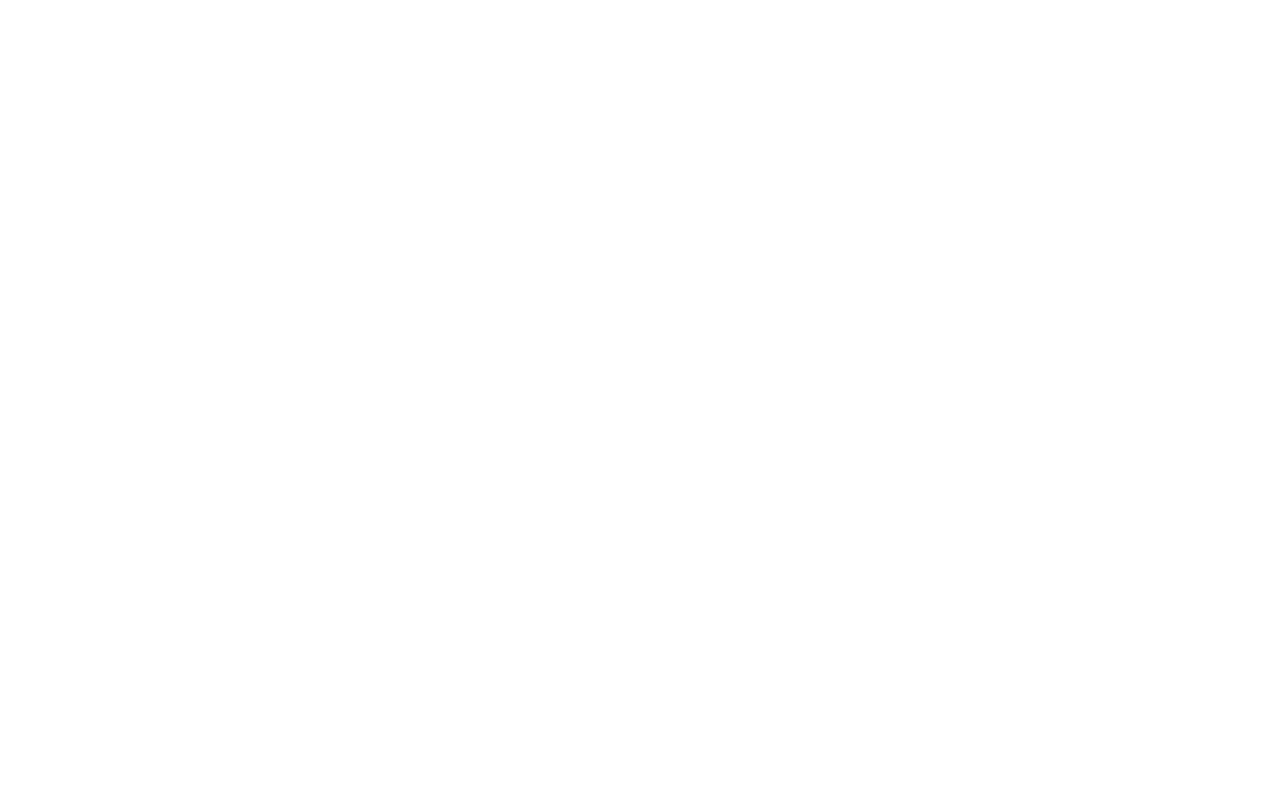
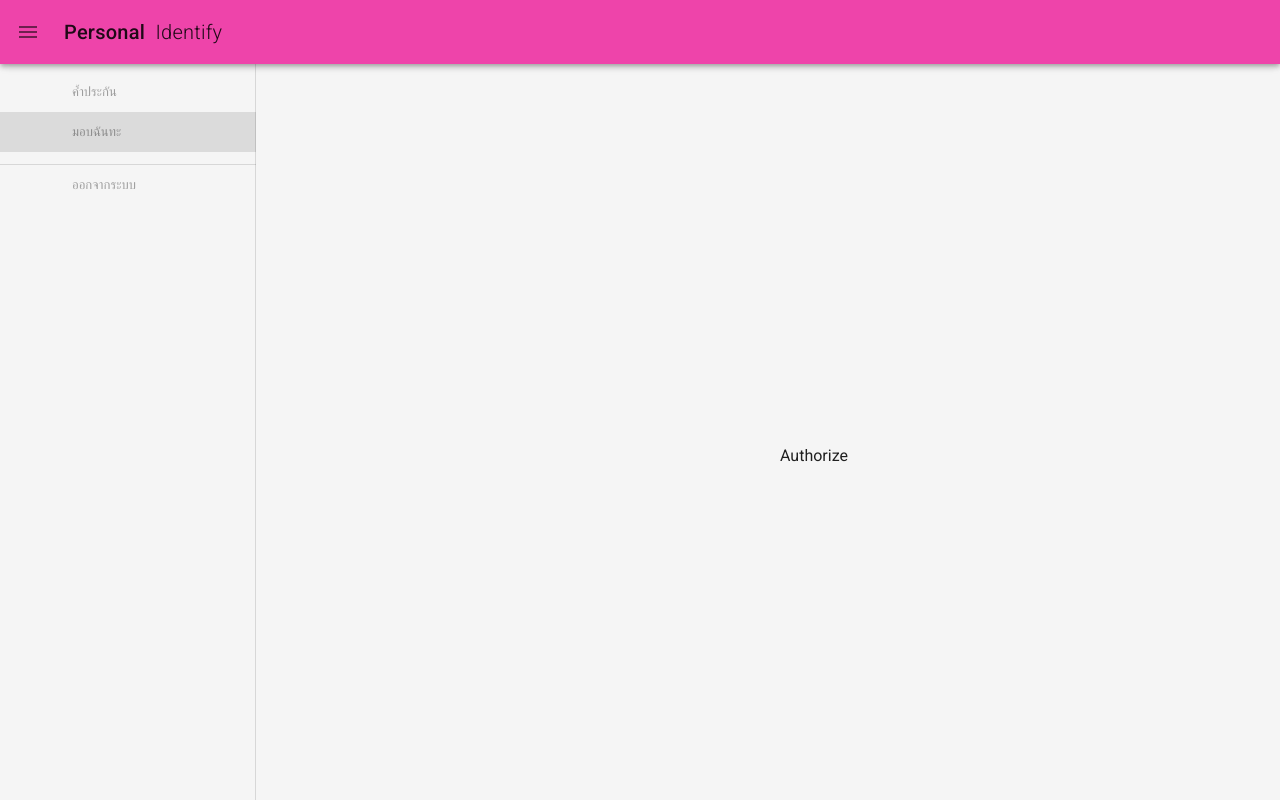
Before and after one commit to infinityc2/hackathon, a Vue app: page /menu/authorize in a window 1280 px wide. Built offline with nearby package versions, Linux system fonts and the light colour scheme.

Commit message:
add component

```diff
--- /dev/null
+++ b/src/components/Authorize.vue
@@ -0,0 +1,5 @@
+<template>
+    <v-container style="position: fixed">
+        Authorize
+    </v-container>
+</template>
--- /dev/null
+++ b/src/components/Guarantee.vue
@@ -0,0 +1,5 @@
+<template>
+    <v-container style="position: fixed">
+        Guarantee
+    </v-container>
+</template>
--- a/src/components/Login.vue
+++ b/src/components/Login.vue
@@ -6,7 +6,7 @@
           <v-col cols="12" sm="8" md="4">
             <v-card class="elevation-12">
               <v-toolbar color="primary" dark flat>
-                <v-toolbar-title>Login form</v-toolbar-title>
+                <v-toolbar-title>Identify</v-toolbar-title>
               </v-toolbar>
               <v-card-text>
                 <v-form>
@@ -22,8 +22,9 @@
                 </v-form>
               </v-card-text>
               <v-card-actions>
-                <div class="flex-grow-1"></div>
-                <v-btn color="primary">Login</v-btn>
+                <v-btn text replace to="/register">Register</v-btn>
+                <v-spacer></v-spacer>
+                <v-btn color="primary" replace to="/menu">Login</v-btn>
               </v-card-actions>
             </v-card>
           </v-col>
--- /dev/null
+++ b/src/components/Menu.vue
@@ -0,0 +1,62 @@
+<template>
+  <v-app id="keep">
+    <v-app-bar app clipped-left color="primary">
+      <v-app-bar-nav-icon @click="drawer = !drawer"></v-app-bar-nav-icon>
+      <span class="title ml-3 mr-5">
+        Personal&nbsp;
+        <span class="font-weight-light">Identify</span>
+      </span>
+    </v-app-bar>
+
+    <v-navigation-drawer v-model="drawer" app clipped color="grey lighten-4">
+      <v-list dense class="grey lighten-4">
+        <v-list-item link to="guarantee">
+          <v-list-item-action>
+            <v-icon></v-icon>
+          </v-list-item-action>
+          <v-list-item-content>
+            <v-list-item-title class="grey--text">ค้ำประกัน</v-list-item-title>
+          </v-list-item-content>
+        </v-list-item>
+
+        <v-list-item link to="authorize">
+          <v-list-item-action>
+            <v-icon></v-icon>
+          </v-list-item-action>
+          <v-list-item-content>
+            <v-list-item-title class="grey--text">มอบฉันทะ</v-list-item-title>
+          </v-list-item-content>
+        </v-list-item>
+        <v-divider class="mt-3"></v-divider>
+        <v-list-item link to="/login">
+          <v-list-item-action>
+            <v-icon></v-icon>
+          </v-list-item-action>
+          <v-list-item-content>
+            <v-list-item-title class="grey--text">ออกจากระบบ</v-list-item-title>
+          </v-list-item-content>
+        </v-list-item>
+      </v-list>
+    </v-navigation-drawer>
+
+    <v-content>
+      <v-container fluid class="grey lighten-4 fill-height">
+        <v-row justify="center" align="center">
+          <v-col class="shrink">
+            <v-fade-transition>
+              <router-view />
+            </v-fade-transition>
+          </v-col>
+        </v-row>
+      </v-container>
+    </v-content>
+  </v-app>
+</template>
+
+<script>
+export default {
+  data: () => ({
+    drawer: null
+  })
+};
+</script>
--- /dev/null
+++ b/src/components/Register.vue
@@ -0,0 +1,79 @@
+<template>
+  <v-app>
+    <v-content>
+      <v-container class="fill-height" fluid>
+        <v-row align="center" justify="center">
+          <v-col cols="12" sm="8" md="4">
+            <v-card class="elevation-12">
+              <v-toolbar color="primary" dark flat>
+                <v-toolbar-title>Register</v-toolbar-title>
+              </v-toolbar>
+              <v-card-text>
+                <v-form>
+                  <v-file-input label="Image"></v-file-input>
+                  <v-text-field label="ID Card" prepend-icon="person" type="text"></v-text-field>
+
+                  <v-text-field
+                    id="password"
+                    label="Password"
+                    name="password"
+                    prepend-icon="lock"
+                    type="password"
+                  ></v-text-field>
+
+                  <v-text-field label="Email" type="email"></v-text-field>
+                  <v-select label="Prefix"></v-select>
+                  <v-text-field label="Name"></v-text-field>
+                  <v-text-field label="Surname"></v-text-field>
+                  <v-menu
+                    ref="menu"
+                    v-model="menu"
+                    :close-on-content-click="false"
+                    :return-value.sync="date"
+                    transition="scale-transition"
+                    offset-y
+                    full-width
+                    min-width="290px"
+                  >
+                    <template v-slot:activator="{ on }">
+                      <v-text-field
+                        v-model="date"
+                        label="Picker in menu"
+                        prepend-icon="event"
+                        readonly
+                        v-on="on"
+                      ></v-text-field>
+                    </template>
+                    <v-date-picker v-model="date" no-title scrollable>
+                      <div class="flex-grow-1"></div>
+                      <v-btn text color="primary" @click="menu = false">Cancel</v-btn>
+                      <v-btn text color="primary" @click="$refs.menu.save(date)">OK</v-btn>
+                    </v-date-picker>
+                  </v-menu>
+
+                  <v-text-field label="religion"></v-text-field>
+                  <v-textarea label="Addresss"></v-textarea>
+                  <v-text-field label="ID Card Identify"></v-text-field>
+                </v-form>
+              </v-card-text>
+              <v-card-actions>
+                <v-spacer></v-spacer>
+                <v-btn color="primary">Register</v-btn>
+              </v-card-actions>
+            </v-card>
+          </v-col>
+        </v-row>
+      </v-container>
+    </v-content>
+  </v-app>
+</template>
+
+
+<script>
+export default {
+  data: () => ({
+    date: new Date().toISOString().substr(0, 10),
+    menu: false
+  })
+};
+</script>
--- a/src/router.js
+++ b/src/router.js
@@ -2,6 +2,10 @@
 import Router from 'vue-router'
 
 import Login from './components/Login'
+import Register from './components/Register'
+import Menu from './components/Menu'
+import Authorize from './components/Authorize'
+import Guarantee from './components/Guarantee'
 
 Vue.use(Router)
 
@@ -16,6 +20,28 @@
     {
       path: '/login',
       component: Login
+    },
+    {
+      path: '/register',
+      component: Register
+    },
+    {
+      path: '/menu',
+      component: Menu,
+      children: [
+        {
+          path: '',
+          redirect: 'authorize'
+        },
+        {
+          path: 'guarantee',
+          component: Guarantee
+        },
+        {
+          path: 'authorize',
+          component: Authorize
+        }
+      ]
     }
   ]
 })
```
